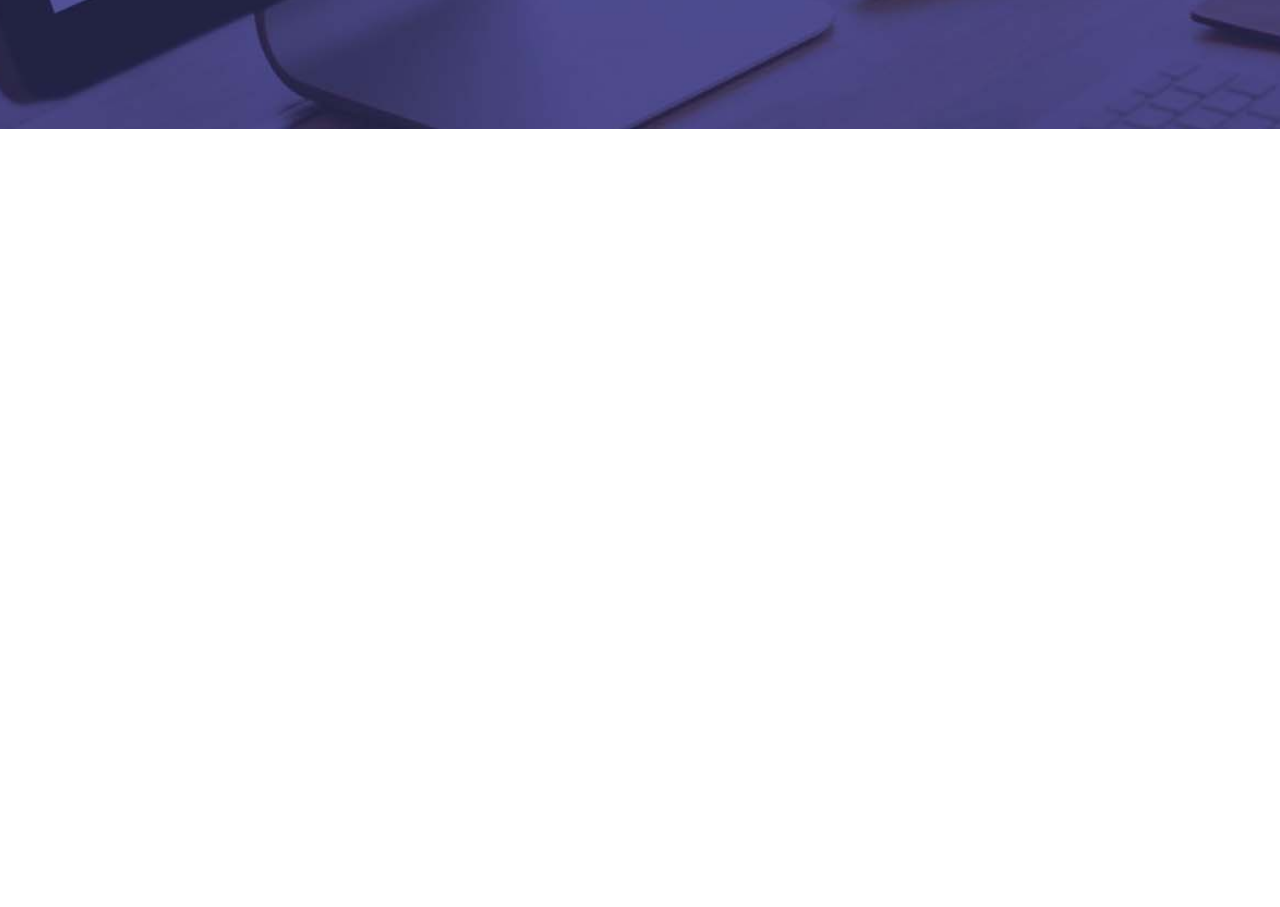
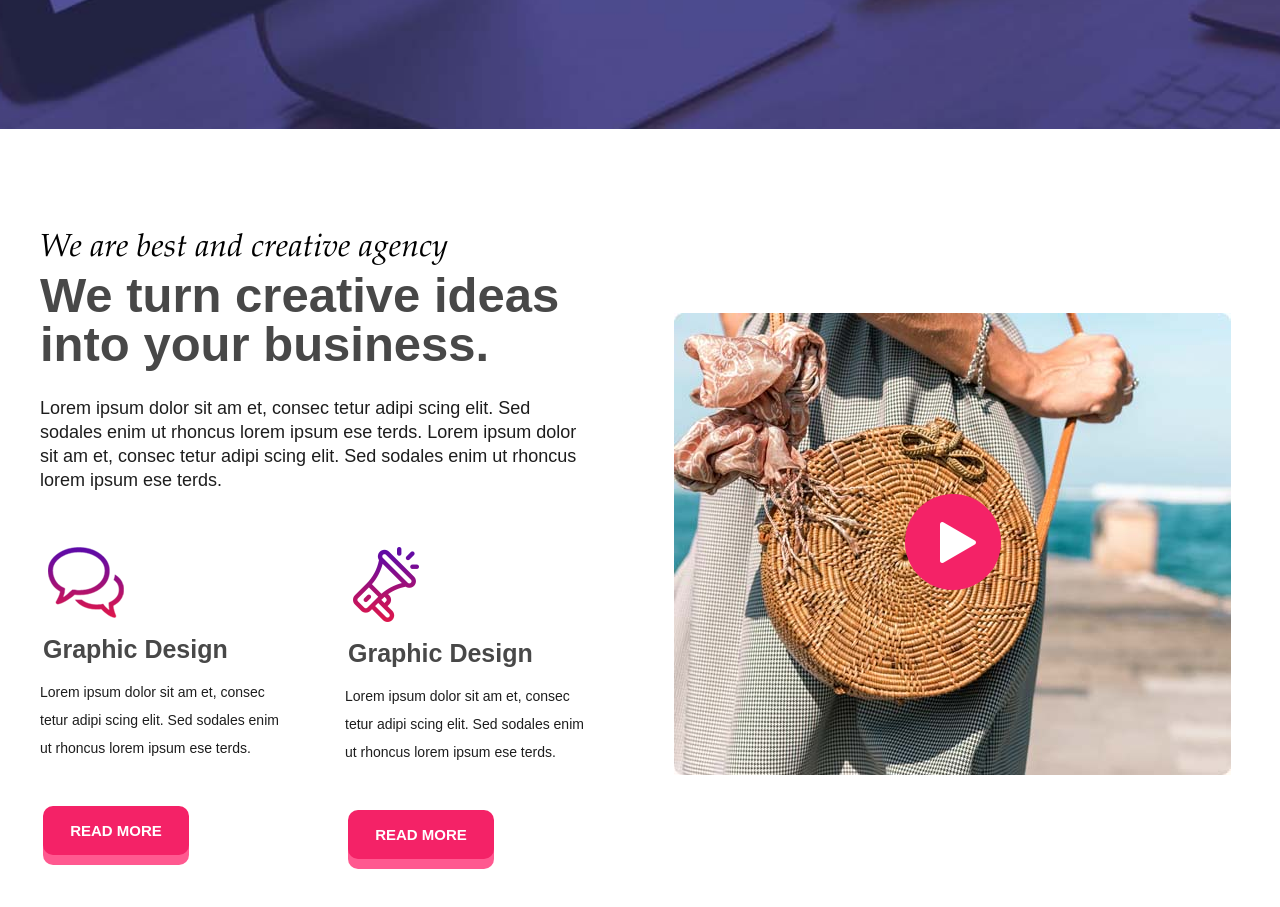
Before and after one commit to MarikParrish/bluerex, a React (Create React App) app: page / in a window 1280 px wide. Shown: the part 2720-3627 px from the top of the page. Before the commit the page ends 2849 px from the top, so only its background shows below. Built offline with nearby package versions, Linux system fonts and the light colour scheme.

Commit message:
added agency section

```diff
--- /dev/null
+++ b/src/components/agency/Agency.js
@@ -0,0 +1,47 @@
+import './agency.scss';
+import './agency-media.scss';
+
+import message from '../../resources/img/icons/rgb_message.png';
+import speaker from '../../resources/img/icons/rgb_speaker.png';
+import play from '../../resources/img/icons/play.png';
+import creative from '../../resources/img/images/creative.jpg';
+
+const Agency = () =>{
+    return(
+        <div className="agency">
+            <div className="container">
+                <div className="agency__wrapper">
+                    <div className="agency__block">
+                        <div className="agency__subtitle">We are best and creative agency</div>
+                        <h2 className="agency__title">We turn creative ideas into your business.</h2>
+                        <div className="agency__descr">Lorem ipsum dolor sit am et, consec tetur adipi scing elit. Sed sodales enim ut rhoncus lorem ipsum ese terds. Lorem ipsum dolor sit am et, consec tetur adipi scing elit. Sed sodales enim ut rhoncus lorem ipsum ese terds.</div>
+                        <div className="agency__design">
+                            <div className="agency__graphic">
+                                <div className="agency__graphic-img"><img src={message} alt="message" /></div>
+                                <div className="agency__graphic-title">Graphic Design</div>
+                                <div className="agency__graphic-descr">Lorem ipsum dolor sit am et, consec tetur adipi scing elit. Sed sodales enim ut rhoncus lorem ipsum ese terds.</div>
+                                <button className="agency__graphic-btn btn-shadow">Read more</button>
+                            </div>
+
+                            <div className="agency__graphic">
+                                <div className="agency__graphic-img"><img src={speaker} alt="speaker" /></div>
+                                <div className="agency__graphic-title">Graphic Design</div>
+                                <div className="agency__graphic-descr">Lorem ipsum dolor sit am et, consec tetur adipi scing elit. Sed sodales enim ut rhoncus lorem ipsum ese terds.</div>
+                                <button className="agency__graphic-btn btn-shadow">Read more</button>
+                            </div>
+                        </div>
+                    </div>
+
+                    <div className="agency__block">
+                        <div className="agency__img">
+                            <img src={creative} alt="creative" />
+                                <div className="agency__play"><img src={play} alt='play' /></div>
+                            </div>
+                    </div>
+                </div>
+            </div>
+        </div>
+    )
+}
+
+export default Agency;
--- /dev/null
+++ b/src/components/agency/agency.scss
@@ -0,0 +1,76 @@
+.agency{
+    padding:99px 0 125px 0;
+    &__wrapper{
+        display: grid;
+        grid-template-columns: repeat(2,557px);
+        gap:77px;
+        align-items: center;
+    }
+
+    &__subtitle{
+        font-family: PalatinoLinotype;
+        font-size: 32px;
+    }
+
+    &__title{
+        font-size: 49px;
+        font-weight: bold;
+        line-height: 49px;
+        color:#484848;
+    }
+
+    &__descr{
+        font-size: 18px;
+        margin-top: 27px;
+        color:#1d1d1d;
+        line-height:24px;
+    }
+
+    &__design{
+        margin-top: 55px;
+        display: flex;
+        gap:53px;
+    }
+
+    &__graphic{
+        &-img{
+            margin-left: 8px;
+        }
+
+        &-title{
+            font-size: 25px;
+            font-weight: bold;
+            color:#484848;
+            margin-left: 3px;
+            margin-top: 13px;
+        }
+
+        &-descr{
+            font-size: 14px;
+            line-height: 28px;
+            color:#1d1d1d;
+            margin-top: 14px;
+        }
+
+        &-btn{
+            margin-top: 44px;
+            margin-left: 3px;
+        }
+    }
+    &__img{
+        position: relative;
+        max-width: 557px;
+        height: 462px;
+        img{
+            width: 100%;
+            height: 100%;
+            object-fit: cover;
+        }
+    }
+    &__play{
+        position: absolute;
+        top: 50%;
+        left: 50%;
+        transform: translate(-50%,-50%);
+    }
+}
--- a/src/components/app/App.js
+++ b/src/components/app/App.js
@@ -7,6 +7,7 @@ import Header from '../header/Header';
 import World from '../world/World';
 import Achieve from '../achieve/Achieve';
 import Grow from '../grow/Grow';
+import Agency from '../agency/Agency';
 
 function App() {
   return (
@@ -15,6 +16,7 @@ function App() {
       <World/>
       <Achieve/>
       <Grow/>
+      <Agency/>
     </>
   );
 }
```
Also changed, not shown: src/components/agency/agency-media.scss (added), src/resources/img/icons/play.png (added).
